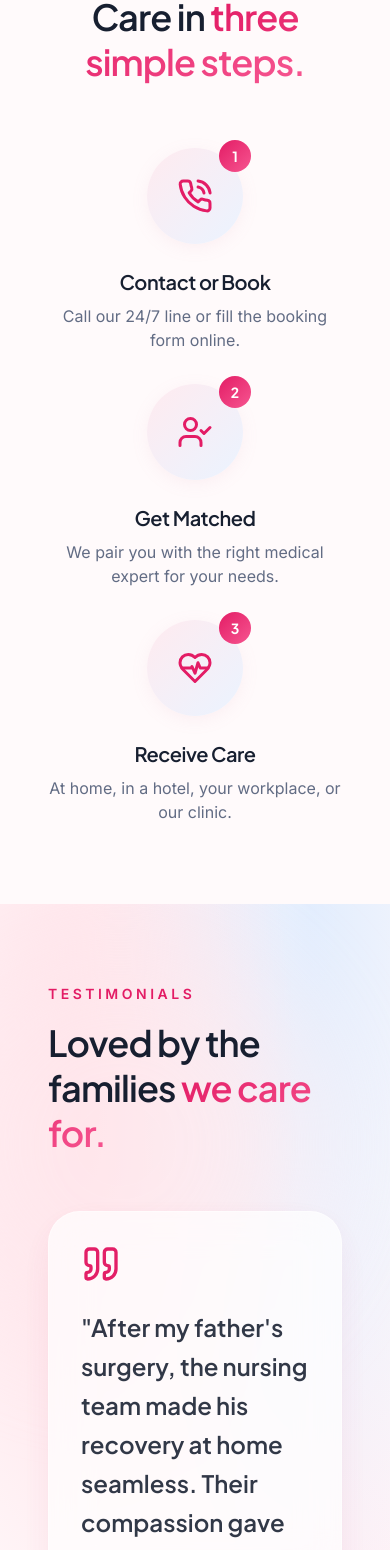
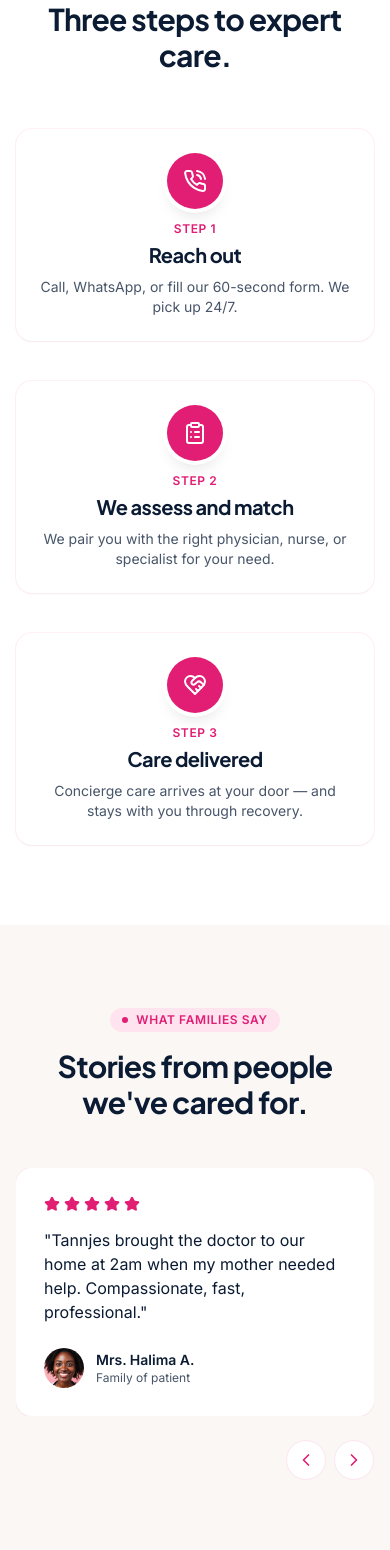
Before and after one commit to CallMeTwist/tannjes-frontend, a React (Vite) app: page / in a window 390 px wide. Shown: the part 7820-9370 px from the top of the page. Built offline with nearby package versions, Linux system fonts and the light colour scheme; the HTML template or start-up script is replaced by a standard one.

Commit message:
feat: HowItWorks, Testimonials, TeamPreview, Contact, Footer

```diff
--- a/src/components/site/Footer.tsx
+++ b/src/components/site/Footer.tsx
@@ -1,71 +1,59 @@
 import { Facebook, Instagram, Linkedin, Twitter } from "lucide-react";
+import { services } from "@/data/services";
 
-export const Footer = () => {
-  return (
-    <footer className="bg-foreground text-background pt-20 pb-10 px-6 md:px-10">
-      <div className="container mx-auto">
-        <div className="grid md:grid-cols-4 gap-12 pb-12 border-b border-background/10">
-          <div className="space-y-4">
+const year = new Date().getFullYear();
+
+export const Footer = () => (
+  <footer className="bg-brand-navy text-white">
+    <div className="mx-auto grid max-w-7xl gap-10 px-4 py-14 sm:px-6 md:grid-cols-4 lg:px-8">
+      <div>
         <div className="flex items-center gap-2">
-              <div className="h-9 w-9 rounded-2xl bg-gradient-primary flex items-center justify-center">
-                <span className="text-primary-foreground font-display font-bold text-sm">T</span>
+          <span className="grid h-9 w-9 place-items-center rounded-xl bg-brand-pink font-bold">T</span>
+          <span className="font-display text-lg font-bold">Tannjes Clinics</span>
         </div>
-              <p className="font-display font-semibold text-lg">Tannjes Clinics</p>
+        <p className="mt-3 text-sm text-white/75">Your health, your call. Premium medical concierge — 24/7 in Abuja and beyond.</p>
+        <p className="mt-3 text-xs text-white/55">RC: 1355314</p>
       </div>
-            <p className="text-background/60 text-sm leading-relaxed">
-              Premium concierge healthcare. Compassionate care delivered to your door, 24/7.
-            </p>
-            <div className="flex gap-3 pt-2">
-              {[Facebook, Instagram, Twitter, Linkedin].map((Icon, i) => (
-                <a key={i} href="#" aria-label="social"
-                  className="h-9 w-9 rounded-full bg-background/10 hover:bg-primary flex items-center justify-center transition-colors">
-                  <Icon className="h-4 w-4" />
-                </a>
-              ))}
+      <div>
+        <h4 className="text-sm font-semibold uppercase tracking-wider text-brand-pink">Quick Links</h4>
+        <ul className="mt-4 space-y-2 text-sm text-white/80">
+          <li><a href="#about" className="hover:text-white">About</a></li>
+          <li><a href="#services" className="hover:text-white">Services</a></li>
+          <li><a href="#departments" className="hover:text-white">Departments</a></li>
+          <li><a href="#team" className="hover:text-white">Team</a></li>
+          <li><a href="#contact" className="hover:text-white">Contact</a></li>
+        </ul>
       </div>
-          </div>
-
       <div>
-            <p className="font-display font-semibold mb-4">Quick Links</p>
-            <ul className="space-y-2 text-background/60 text-sm">
-              {["About", "Services", "Specialties", "How it works", "Contact"].map((l) => (
-                <li key={l}><a href={`#${l.toLowerCase().replace(/\s/g, "")}`} className="hover:text-primary-glow transition-colors">{l}</a></li>
+        <h4 className="text-sm font-semibold uppercase tracking-wider text-brand-pink">Services</h4>
+        <ul className="mt-4 space-y-2 text-sm text-white/80">
+          {services.map((s) => (
+            <li key={s.slug}>
+              <a href="#services" className="hover:text-white">{s.title}</a>
+            </li>
           ))}
         </ul>
       </div>
-
       <div>
-            <p className="font-display font-semibold mb-4">Services</p>
-            <ul className="space-y-2 text-background/60 text-sm">
-              {["Doctor at Home", "Geriatrics Care", "Skilled Nursing", "Palliative Care", "Newborn Care"].map((l) => (
-                <li key={l}><a href="#services" className="hover:text-primary-glow transition-colors">{l}</a></li>
-              ))}
-            </ul>
-          </div>
-
-          <div>
-            <p className="font-display font-semibold mb-4">Contact</p>
-            <ul className="space-y-2 text-background/60 text-sm">
-              <li>Drive 2, 1st Crescent, 3rd Avenue,<br/>House 38, Prince and Princess Estate,<br/>Kaura District, Abuja</li>
-              <li className="pt-2">+234 800 000 0000</li>
-              <li>care@tannjesclinics.com</li>
-            </ul>
+        <h4 className="text-sm font-semibold uppercase tracking-wider text-brand-pink">Contact</h4>
+        <p className="mt-4 text-sm text-white/80">
+          Drive 2, 1st Crescent, 3rd Avenue, House 38<br />
+          Prince and Princess Estate, Kaura District, Abuja
+        </p>
+        <p className="mt-3 text-sm text-white/80">+234 701 909 0013<br />+234 708 611 3160</p>
+        <p className="mt-3 text-sm text-white/80">tannjes03@gmail.com</p>
+        <div className="mt-4 flex gap-3 text-white/70">
+          <a href="#" aria-label="Facebook" className="hover:text-brand-pink"><Facebook className="h-5 w-5" /></a>
+          <a href="#" aria-label="Instagram" className="hover:text-brand-pink"><Instagram className="h-5 w-5" /></a>
+          <a href="#" aria-label="Twitter" className="hover:text-brand-pink"><Twitter className="h-5 w-5" /></a>
+          <a href="#" aria-label="LinkedIn" className="hover:text-brand-pink"><Linkedin className="h-5 w-5" /></a>
         </div>
       </div>
-
-        <div className="flex flex-col md:flex-row justify-between items-center gap-4 pt-8 text-sm text-background/50">
-          <p>© {new Date().getFullYear()} Tannjes Clinics Limited. All rights reserved.</p>
-          <p>Crafted with care in Abuja, Nigeria.</p>
     </div>
+    <div className="border-t border-white/10 py-5 text-center text-xs text-white/55">
+      © {year} Tannjes Clinics Limited. All rights reserved.
     </div>
-
-      {/* WhatsApp floating */}
-      <a href="https://wa.me/2348000000000" target="_blank" rel="noopener"
-        className="fixed bottom-6 right-6 z-40 h-14 w-14 rounded-full bg-[#25D366] text-white flex items-center justify-center shadow-glow hover:scale-110 transition-transform">
-        <svg viewBox="0 0 24 24" className="h-7 w-7" fill="currentColor">
-          <path d="M17.5 14.4c-.3-.1-1.7-.8-2-.9-.3-.1-.5-.1-.7.1s-.8.9-1 1.1c-.2.2-.4.2-.6.1-.3-.1-1.2-.4-2.3-1.4-.9-.8-1.4-1.7-1.6-2-.2-.3 0-.5.1-.6.1-.1.3-.4.4-.5.1-.2.2-.3.3-.5.1-.2 0-.4 0-.5s-.7-1.6-.9-2.2c-.3-.6-.5-.5-.7-.5h-.6c-.2 0-.5.1-.8.4s-1 1-1 2.4 1.1 2.8 1.2 3c.1.2 2.1 3.2 5 4.4.7.3 1.3.5 1.7.6.7.2 1.4.2 1.9.1.6-.1 1.7-.7 2-1.4.2-.7.2-1.2.2-1.4-.1-.1-.3-.2-.6-.3zM12 2C6.5 2 2 6.5 2 12c0 1.8.5 3.5 1.3 5L2 22l5.2-1.4c1.4.8 3.1 1.2 4.8 1.2 5.5 0 10-4.5 10-10S17.5 2 12 2z"/>
-        </svg>
-      </a>
   </footer>
 );
-};
+
+export default Footer;
--- a/src/components/site/HowItWorks.tsx
+++ b/src/components/site/HowItWorks.tsx
@@ -1,38 +1,37 @@
-import { PhoneCall, UserCheck, HeartPulse } from "lucide-react";
+import { PhoneCall, ClipboardList, HeartHandshake } from "lucide-react";
+import { Reveal } from "@/components/shared/Reveal";
+import { SectionHeading } from "@/components/shared/SectionHeading";
 
 const steps = [
-  { icon: PhoneCall, title: "Contact or Book", desc: "Call our 24/7 line or fill the booking form online." },
-  { icon: UserCheck, title: "Get Matched", desc: "We pair you with the right medical expert for your needs." },
-  { icon: HeartPulse, title: "Receive Care", desc: "At home, in a hotel, your workplace, or our clinic." },
+  { icon: PhoneCall, title: "Reach out", body: "Call, WhatsApp, or fill our 60-second form. We pick up 24/7." },
+  { icon: ClipboardList, title: "We assess and match", body: "We pair you with the right physician, nurse, or specialist for your need." },
+  { icon: HeartHandshake, title: "Care delivered", body: "Concierge care arrives at your door — and stays with you through recovery." },
 ];
 
-export const HowItWorks = () => {
-  return (
-    <section id="how" className="section-padding">
-      <div className="container mx-auto">
-        <div className="max-w-2xl mx-auto text-center mb-16">
-          <p className="text-sm uppercase tracking-[0.25em] text-primary font-semibold mb-4">How it works</p>
-          <h2 className="text-4xl md:text-5xl font-display font-semibold leading-tight">
-            Care in <span className="gradient-text">three simple steps.</span>
-          </h2>
-        </div>
+export const HowItWorks = () => (
+  <section id="how-it-works" className="bg-white py-20">
+    <div className="mx-auto max-w-7xl px-4 sm:px-6 lg:px-8">
+      <SectionHeading eyebrow="How It Works" title="Three steps to expert care." />
+      <div className="relative mt-14 grid gap-10 md:grid-cols-3">
+        <div
+          className="absolute left-0 right-0 top-7 hidden h-px border-t-2 border-dashed border-brand-pink-soft md:block"
+          aria-hidden
+        />
+        {steps.map((s, i) => (
+          <Reveal key={s.title} delay={i * 0.08}>
+            <div className="relative rounded-2xl bg-white p-6 text-center shadow-sm ring-1 ring-brand-pink-soft/60">
+              <span className="relative z-10 mx-auto grid h-14 w-14 place-items-center rounded-full bg-brand-pink text-white shadow-lg ring-4 ring-white">
+                <s.icon className="h-6 w-6" />
+              </span>
+              <p className="mt-3 text-xs font-semibold uppercase tracking-wider text-brand-pink">Step {i + 1}</p>
+              <h3 className="mt-1 font-display text-xl font-bold text-brand-navy">{s.title}</h3>
+              <p className="mt-2 text-sm text-brand-slate">{s.body}</p>
+            </div>
+          </Reveal>
+        ))}
+      </div>
+    </div>
+  </section>
+);
 
-        <div className="grid md:grid-cols-3 gap-8 relative">
-          <div className="hidden md:block absolute top-12 left-[16%] right-[16%] h-px bg-gradient-to-r from-transparent via-primary/40 to-transparent" />
-          {steps.map((s, i) => (
-            <div key={s.title} className="relative text-center group">
-              <div className="relative mx-auto mb-6 h-24 w-24 rounded-full bg-gradient-hero flex items-center justify-center shadow-soft group-hover:scale-105 transition-transform">
-                <s.icon className="h-9 w-9 text-primary" />
-                <span className="absolute -top-2 -right-2 h-8 w-8 rounded-full bg-gradient-primary text-primary-foreground text-sm font-display font-bold flex items-center justify-center shadow-glow">
-                  {i + 1}
-                </span>
-              </div>
-              <h3 className="font-display text-xl font-semibold mb-2">{s.title}</h3>
-              <p className="text-muted-foreground max-w-xs mx-auto">{s.desc}</p>
-            </div>
-          ))}
-        </div>
-      </div>
-    </section>
-  );
-};
+export default HowItWorks;
--- /dev/null
+++ b/src/components/site/TeamPreview.tsx
@@ -0,0 +1,40 @@
+import { Reveal } from "@/components/shared/Reveal";
+import { SectionHeading } from "@/components/shared/SectionHeading";
+import { team } from "@/data/team";
+
+export const TeamPreview = () => (
+  <section id="team" className="bg-white py-20">
+    <div className="mx-auto max-w-7xl px-4 sm:px-6 lg:px-8">
+      <SectionHeading
+        eyebrow="Our Team"
+        title="Meet the clinicians behind the care."
+        subtitle="A small preview of our growing team of physicians, nurses, and specialists."
+      />
+      <div className="mt-14 grid gap-6 sm:grid-cols-2 lg:grid-cols-4">
+        {team.map((m, i) => (
+          <Reveal key={m.name} delay={i * 0.05}>
+            <article className="group overflow-hidden rounded-2xl bg-white shadow-sm ring-1 ring-brand-pink-soft/60 transition hover:-translate-y-1 hover:shadow-xl">
+              <div className="aspect-[4/5] overflow-hidden">
+                <img
+                  src={m.image}
+                  alt={m.name}
+                  className="h-full w-full object-cover transition group-hover:scale-105"
+                  width={400}
+                  height={500}
+                />
+              </div>
+              <div className="p-5">
+                <h3 className="font-display text-lg font-bold text-brand-navy">{m.name}</h3>
+                <p className="text-xs font-semibold uppercase tracking-wider text-brand-pink">{m.role}</p>
+                <p className="mt-2 text-sm text-brand-slate">{m.bio}</p>
+              </div>
+            </article>
+          </Reveal>
+        ))}
+      </div>
+      <p className="mt-10 text-center text-sm text-brand-slate">Meet the full team — coming soon.</p>
+    </div>
+  </section>
+);
+
+export default TeamPreview;
--- a/src/components/site/Testimonials.tsx
+++ b/src/components/site/Testimonials.tsx
@@ -1,77 +1,61 @@
-import { useEffect, useState } from "react";
-import { Quote, ChevronLeft, ChevronRight, Star } from "lucide-react";
-import t1 from "@/assets/testimonial-1.jpg";
-import t2 from "@/assets/testimonial-2.jpg";
-import t3 from "@/assets/testimonial-3.jpg";
-
-const items = [
-  { name: "Adaeze O.", role: "Patient, Abuja", img: t1,
-    quote: "Tannjes brought a doctor to my home within 25 minutes. The care was warm, professional and reassuring. They truly treat you like family." },
-  { name: "Chinedu A.", role: "Family member", img: t2,
-    quote: "After my father's surgery, the nursing team made his recovery at home seamless. Their compassion gave our family so much peace of mind." },
-  { name: "Mama Ngozi", role: "Geriatric care client", img: t3,
-    quote: "I look forward to every visit. They listen, they remember, and they always make me smile. God bless Tannjes." },
-];
+import useEmblaCarousel from "embla-carousel-react";
+import { useCallback } from "react";
+import { ChevronLeft, ChevronRight, Star } from "lucide-react";
+import { testimonials } from "@/data/testimonials";
+import { SectionHeading } from "@/components/shared/SectionHeading";
 
 export const Testimonials = () => {
-  const [i, setI] = useState(0);
-  useEffect(() => {
-    const t = setInterval(() => setI((p) => (p + 1) % items.length), 6000);
-    return () => clearInterval(t);
-  }, []);
-  const cur = items[i];
+  const [ref, embla] = useEmblaCarousel({ loop: true, align: "start" });
+  const prev = useCallback(() => embla?.scrollPrev(), [embla]);
+  const next = useCallback(() => embla?.scrollNext(), [embla]);
 
   return (
-    <section className="section-padding bg-gradient-aurora relative overflow-hidden">
-      <div className="blob bg-primary-soft w-[400px] h-[400px] top-10 -left-20" />
-      <div className="container mx-auto relative">
-        <div className="max-w-2xl mb-14">
-          <p className="text-sm uppercase tracking-[0.25em] text-primary font-semibold mb-4">Testimonials</p>
-          <h2 className="text-4xl md:text-5xl font-display font-semibold leading-tight">
-            Loved by the families <span className="gradient-text">we care for.</span>
-          </h2>
+    <section className="bg-brand-cream py-20">
+      <div className="mx-auto max-w-7xl px-4 sm:px-6 lg:px-8">
+        <SectionHeading eyebrow="What Families Say" title="Stories from people we've cared for." />
+        <div className="mt-12 overflow-hidden" ref={ref} aria-live="polite">
+          <div className="flex gap-6">
+            {testimonials.map((t) => (
+              <article
+                key={t.name}
+                className="min-w-0 shrink-0 grow-0 basis-full rounded-2xl bg-white p-7 shadow-sm ring-1 ring-brand-pink-soft/60 md:basis-[calc(50%-12px)] lg:basis-[calc(33.333%-16px)]"
+              >
+                <div className="flex gap-1 text-brand-pink" aria-label={`${t.rating} out of 5`}>
+                  {Array.from({ length: t.rating }).map((_, i) => (
+                    <Star key={i} className="h-4 w-4 fill-current" />
+                  ))}
                 </div>
-
-        <div className="grid lg:grid-cols-[1fr_auto] gap-10 items-center">
-          <div key={i} className="glass-card rounded-[2rem] p-8 md:p-12 animate-fade-in">
-            <Quote className="h-10 w-10 text-primary mb-6" />
-            <p className="text-2xl md:text-3xl font-display font-light leading-relaxed text-foreground/90">
-              "{cur.quote}"
-            </p>
-            <div className="flex items-center gap-4 mt-8">
-              <img src={cur.img} alt={cur.name} loading="lazy" width={64} height={64}
-                className="h-14 w-14 rounded-full object-cover ring-2 ring-primary/30" />
+                <p className="mt-4 text-brand-navy">"{t.quote}"</p>
+                <div className="mt-6 flex items-center gap-3">
+                  <img src={t.image} alt="" className="h-10 w-10 rounded-full object-cover" width={40} height={40} />
                   <div>
-                <p className="font-display font-semibold">{cur.name}</p>
-                <p className="text-sm text-muted-foreground">{cur.role}</p>
+                    <p className="text-sm font-semibold text-brand-navy">{t.name}</p>
+                    <p className="text-xs text-brand-slate">{t.condition}</p>
                   </div>
-              <div className="flex ml-auto">
-                {Array.from({ length: 5 }).map((_, k) => (
-                  <Star key={k} className="h-4 w-4 fill-primary text-primary" />
+                </div>
+              </article>
             ))}
           </div>
         </div>
-          </div>
-
-          <div className="flex lg:flex-col gap-3">
-            <button onClick={() => setI((p) => (p - 1 + items.length) % items.length)}
-              className="h-12 w-12 rounded-full glass-card flex items-center justify-center hover:bg-primary hover:text-primary-foreground transition-all">
+        <div className="mt-6 flex justify-end gap-2">
+          <button
+            onClick={prev}
+            aria-label="Previous"
+            className="grid h-10 w-10 place-items-center rounded-full border border-brand-pink-soft bg-white text-brand-pink hover:bg-brand-pink hover:text-white"
+          >
             <ChevronLeft className="h-5 w-5" />
           </button>
-            <button onClick={() => setI((p) => (p + 1) % items.length)}
-              className="h-12 w-12 rounded-full glass-card flex items-center justify-center hover:bg-primary hover:text-primary-foreground transition-all">
+          <button
+            onClick={next}
+            aria-label="Next"
+            className="grid h-10 w-10 place-items-center rounded-full border border-brand-pink-soft bg-white text-brand-pink hover:bg-brand-pink hover:text-white"
+          >
             <ChevronRight className="h-5 w-5" />
           </button>
-          </div>
-        </div>
-
-        <div className="flex gap-2 mt-8">
-          {items.map((_, k) => (
-            <button key={k} onClick={() => setI(k)}
-              className={`h-1.5 rounded-full transition-all ${k === i ? "w-10 bg-primary" : "w-4 bg-primary/20"}`} />
-          ))}
         </div>
       </div>
     </section>
   );
 };
+
+export default Testimonials;
```
Also changed, not shown: src/components/site/Contact.tsx (+100 -83 lines), .claude/settings.local.json, 1 other file (tests, documents, lock files or other folders). Lines whose indentation alone changed are shown as unchanged.
